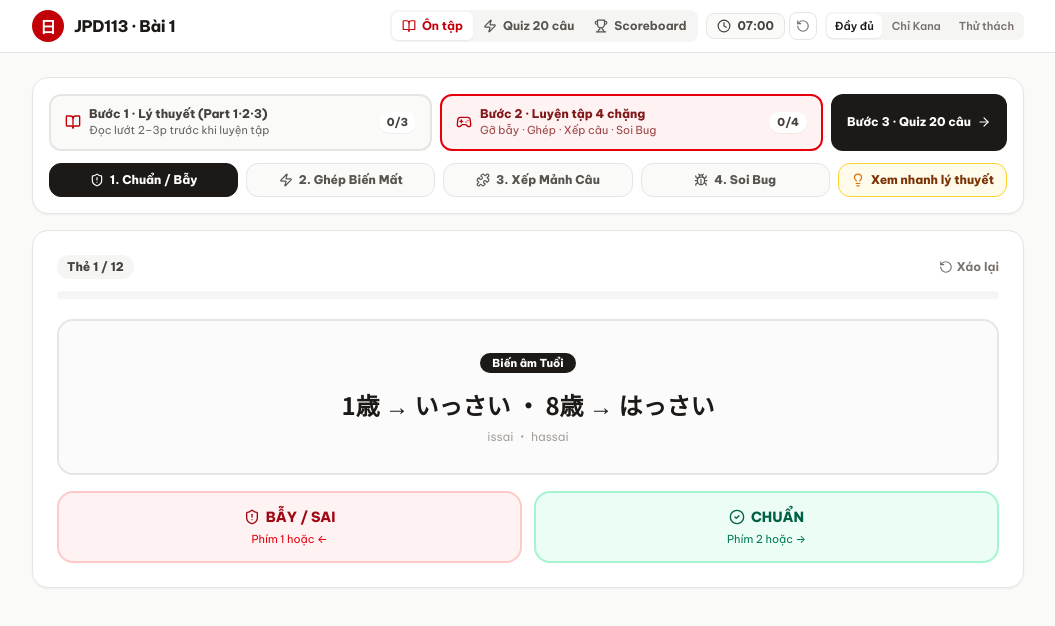
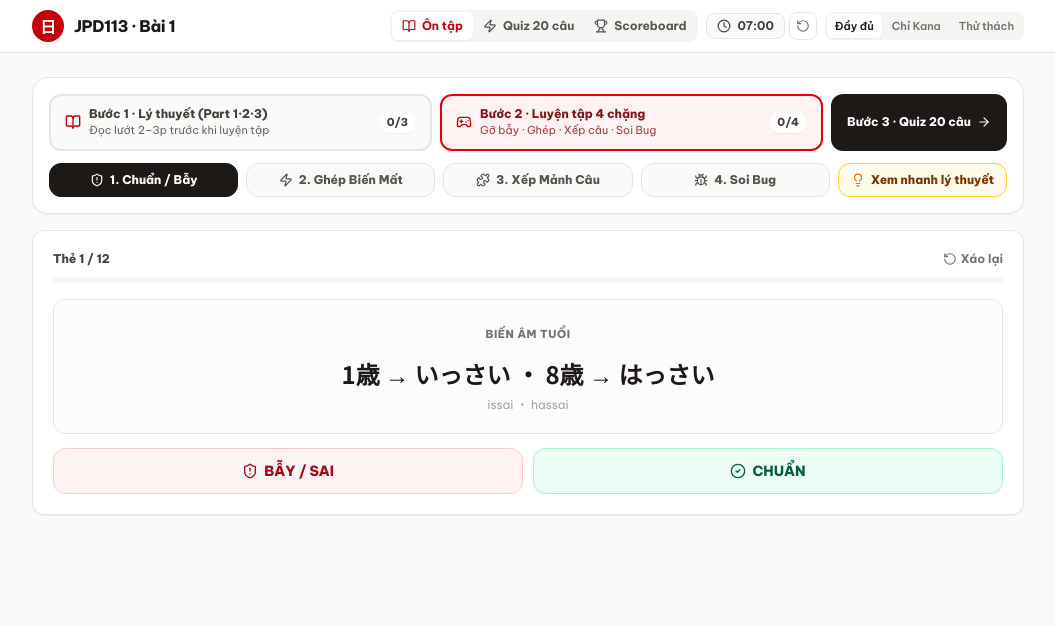
Before and after one commit to KH4NHTU0N9/JPD113-REVISION-PROJECT, a React (Vite) app: page / in a window 1280 px wide. Both pictures are taken after a click on the button 743 px from the left and 122 px from the top of the page. Shown: the top 626 px of the page, without its empty margins (112-1167 px from the left). Built offline with nearby package versions, Linux system fonts and the light colour scheme.

Commit message:
style(trap-swipe): streamline card chrome and remove step helper text

```diff
--- a/src/components/games/TrapSwipeGame.tsx
+++ b/src/components/games/TrapSwipeGame.tsx
@@ -105,44 +105,39 @@ export function TrapSwipeGame({
   if (finished) {
     const missedCards = TRAP_SWIPE_CARDS.filter((c) => missedIds.includes(c.id));
     return (
-      <section className="rounded-2xl border border-stone-200 bg-white p-6 text-center shadow-xs">
-        <div className="mx-auto flex h-12 w-12 items-center justify-center rounded-full bg-emerald-100 text-emerald-700">
-          <CheckCircle2 className="h-6 w-6" />
+      <section className="rounded-xl border border-stone-200 bg-white p-5 text-center shadow-2xs">
+        <div className="mx-auto flex h-11 w-11 items-center justify-center rounded-full bg-emerald-100 text-emerald-700">
+          <CheckCircle2 className="h-5 w-5" />
         </div>
-        <h3 className="mt-3 text-lg font-extrabold text-stone-900">
-          Xong Chặng 1 · Đúng {correctCount}/{deck.length} thẻ
+        <h3 className="mt-2.5 text-base font-extrabold text-stone-900">
+          Đúng {correctCount}/{deck.length} thẻ
         </h3>
-        <p className="mt-1 text-xs text-stone-500">
-          {missedCards.length === 0
-            ? 'Không dính bẫy nào — rất chắc kiến thức!'
-            : `Còn ${missedCards.length} câu bẫy bạn nên xem lại trước khi vào Quiz.`}
-        </p>
 
-        <div className="mt-5 flex flex-wrap items-center justify-center gap-2.5">
+        <div className="mt-4 flex flex-wrap items-center justify-center gap-2">
           {missedCards.length > 0 && (
             <button
               type="button"
               onClick={() => startDeck(missedCards)}
-              className="flex items-center gap-1.5 rounded-xl border border-amber-300 bg-amber-50 px-4 py-2.5 text-xs font-extrabold text-amber-900 hover:bg-amber-100"
+              className="flex items-center gap-1.5 rounded-xl border border-amber-300 bg-amber-50 px-3.5 py-2 text-xs font-extrabold text-amber-900 hover:bg-amber-100"
             >
               <RotateCcw className="h-3.5 w-3.5" />
-              Luyện lại {missedCards.length} câu vừa nhầm
+              Làm lại {missedCards.length} câu nhầm
             </button>
           )}
           <button
             type="button"
             onClick={() => startDeck(TRAP_SWIPE_CARDS)}
-            className="flex items-center gap-1.5 rounded-xl border border-stone-200 bg-stone-50 px-4 py-2.5 text-xs font-bold text-stone-700 hover:bg-stone-100"
+            className="flex items-center gap-1.5 rounded-xl border border-stone-200 bg-stone-50 px-3.5 py-2 text-xs font-bold text-stone-700 hover:bg-stone-100"
           >
             <RotateCcw className="h-3.5 w-3.5" />
-            Làm lại 12 thẻ
+            Làm lại hết
           </button>
           <button
             type="button"
             onClick={onNextStage}
-            className="flex items-center gap-1.5 rounded-xl bg-red-700 px-5 py-2.5 text-xs font-extrabold text-white shadow-xs hover:bg-red-800"
+            className="flex items-center gap-1.5 rounded-xl bg-red-700 px-4 py-2 text-xs font-extrabold text-white hover:bg-red-800"
           >
-            <span>Sang Chặng 2: Ghép Biến Mất</span>
+            <span>Chặng 2: Ghép Biến Mất</span>
             <ArrowRight className="h-4 w-4" />
           </button>
         </div>
@@ -155,15 +150,15 @@ export function TrapSwipeGame({
   const progressPct = Math.round(((index + (hasJudged ? 1 : 0)) / deck.length) * 100);
 
   return (
-    <section className="rounded-2xl border border-stone-200 bg-white p-4 shadow-xs sm:p-6">
+    <section className="rounded-xl border border-stone-200 bg-white p-4 shadow-2xs sm:p-5">
       <div className="flex flex-wrap items-center justify-between gap-2">
         <div className="flex items-center gap-2">
-          <span className="rounded-full bg-stone-100 px-2.5 py-1 text-xs font-extrabold text-stone-700">
+          <span className="text-xs font-extrabold text-stone-700">
             Thẻ {index + 1} / {deck.length}
           </span>
           {isCompleted && (
-            <span className="rounded-full bg-emerald-100 px-2.5 py-1 text-[11px] font-bold text-emerald-800">
-              Đã hoàn thành
+            <span className="rounded-full bg-emerald-100 px-2 py-0.5 text-[11px] font-bold text-emerald-800">
+              Đã xong
             </span>
           )}
         </div>
@@ -177,7 +172,7 @@ export function TrapSwipeGame({
         </button>
       </div>
 
-      <div className="mt-3 h-2 overflow-hidden rounded-full bg-stone-100">
+      <div className="mt-2.5 h-1.5 overflow-hidden rounded-full bg-stone-100">
         <div
           className="h-full rounded-full bg-red-700 transition-all duration-300"
           style={{ width: `${progressPct}%` }}
@@ -185,25 +180,25 @@ export function TrapSwipeGame({
       </div>
 
       <div
-        className={`mt-5 rounded-2xl border-2 p-5 text-center transition sm:p-7 ${
+        className={`mt-4 rounded-xl border p-5 text-center transition ${
           !hasJudged
-            ? 'border-stone-200 bg-stone-50/70'
+            ? 'border-stone-200 bg-stone-50/50'
             : wasCorrect
-              ? 'border-emerald-400 bg-emerald-50/70'
-              : 'border-red-400 bg-red-50/70'
+              ? 'border-emerald-300 bg-emerald-50/60'
+              : 'border-red-300 bg-red-50/60'
         }`}
       >
-        <span className="inline-block rounded-full bg-stone-900 px-3 py-0.5 text-[11px] font-extrabold text-white">
+        <span className="text-[11px] font-extrabold uppercase tracking-wider text-stone-500">
           {currentCard.category}
         </span>
 
         {currentCard.contextVi && (
-          <p className="mt-2.5 text-xs font-semibold text-stone-500">
+          <p className="mt-1.5 text-xs font-semibold text-stone-500">
             {currentCard.contextVi}
           </p>
         )}
 
-        <p className="font-jp mt-3 text-xl font-extrabold leading-relaxed text-stone-900 sm:text-2xl">
+        <p className="font-jp mt-2.5 text-xl font-extrabold leading-relaxed text-stone-900 sm:text-2xl">
           {currentCard.statementJp}
         </p>
 
@@ -212,23 +207,23 @@ export function TrapSwipeGame({
         )}
 
         {hasJudged && (
-          <div className="mt-4 rounded-xl border border-white/80 bg-white/95 p-3.5 text-left text-xs shadow-xs">
+          <div className="mt-4 rounded-xl border border-stone-200/70 bg-white p-3 text-left text-xs">
             <div className="flex items-center gap-1.5 font-extrabold">
               {wasCorrect ? (
                 <>
                   <CheckCircle2 className="h-4 w-4 text-emerald-600" />
-                  <span className="text-emerald-800">Chuẩn xác!</span>
+                  <span className="text-emerald-800">Chuẩn xác</span>
                 </>
               ) : (
                 <>
                   <XCircle className="h-4 w-4 text-red-600" />
-                  <span className="text-red-800">Dính bẫy rồi!</span>
+                  <span className="text-red-800">Dính bẫy rồi</span>
                 </>
               )}
             </div>
             {!currentCard.isCorrectStatement && (
               <p className="font-jp mt-1.5 font-bold text-stone-900">
-                Cách sửa chuẩn:{' '}
+                Sửa chuẩn:{' '}
                 <span className="text-emerald-700">{currentCard.fixText}</span>
               </p>
             )}
@@ -238,43 +233,33 @@ export function TrapSwipeGame({
       </div>
 
       {!hasJudged ? (
-        <div className="mt-4 grid grid-cols-2 gap-3">
+        <div className="mt-3.5 grid grid-cols-2 gap-2.5">
           <button
             type="button"
             onClick={() => handleJudge(false)}
-            className="flex flex-col items-center justify-center gap-1 rounded-2xl border-2 border-red-200 bg-red-50 px-4 py-3.5 text-red-800 transition hover:border-red-400 hover:bg-red-100 active:scale-[0.98]"
+            className="flex items-center justify-center gap-1.5 rounded-xl border border-red-200 bg-red-50 px-4 py-3 text-sm font-extrabold text-red-800 transition hover:border-red-400 hover:bg-red-100 active:scale-[0.98]"
           >
-            <div className="flex items-center gap-1.5 text-sm font-extrabold">
-              <ShieldAlert className="h-4 w-4" />
-              <span>BẪY / SAI</span>
-            </div>
-            <span className="hidden text-[11px] font-medium text-red-600 sm:inline">
-              Phím 1 hoặc ←
-            </span>
+            <ShieldAlert className="h-4 w-4" />
+            <span>BẪY / SAI</span>
           </button>
 
           <button
             type="button"
             onClick={() => handleJudge(true)}
-            className="flex flex-col items-center justify-center gap-1 rounded-2xl border-2 border-emerald-200 bg-emerald-50 px-4 py-3.5 text-emerald-800 transition hover:border-emerald-400 hover:bg-emerald-100 active:scale-[0.98]"
+            className="flex items-center justify-center gap-1.5 rounded-xl border border-emerald-200 bg-emerald-50 px-4 py-3 text-sm font-extrabold text-emerald-800 transition hover:border-emerald-400 hover:bg-emerald-100 active:scale-[0.98]"
           >
-            <div className="flex items-center gap-1.5 text-sm font-extrabold">
-              <CheckCircle2 className="h-4 w-4" />
-              <span>CHUẨN</span>
-            </div>
-            <span className="hidden text-[11px] font-medium text-emerald-700 sm:inline">
-              Phím 2 hoặc →
-            </span>
+            <CheckCircle2 className="h-4 w-4" />
+            <span>CHUẨN</span>
           </button>
         </div>
       ) : (
-        <div className="mt-4 flex justify-end">
+        <div className="mt-3.5 flex justify-end">
           <button
             type="button"
             onClick={handleNext}
-            className="flex w-full items-center justify-center gap-2 rounded-2xl bg-stone-900 px-5 py-3.5 text-sm font-extrabold text-white transition hover:bg-stone-800 sm:w-auto"
+            className="flex w-full items-center justify-center gap-2 rounded-xl bg-stone-900 px-5 py-3 text-sm font-extrabold text-white transition hover:bg-stone-800 sm:w-auto"
           >
-            <span>{index + 1 >= deck.length ? 'Xem kết quả Chặng 1' : 'Thẻ tiếp theo'}</span>
+            <span>{index + 1 >= deck.length ? 'Xem kết quả' : 'Tiếp theo'}</span>
             <ArrowRight className="h-4 w-4" />
           </button>
         </div>
```
